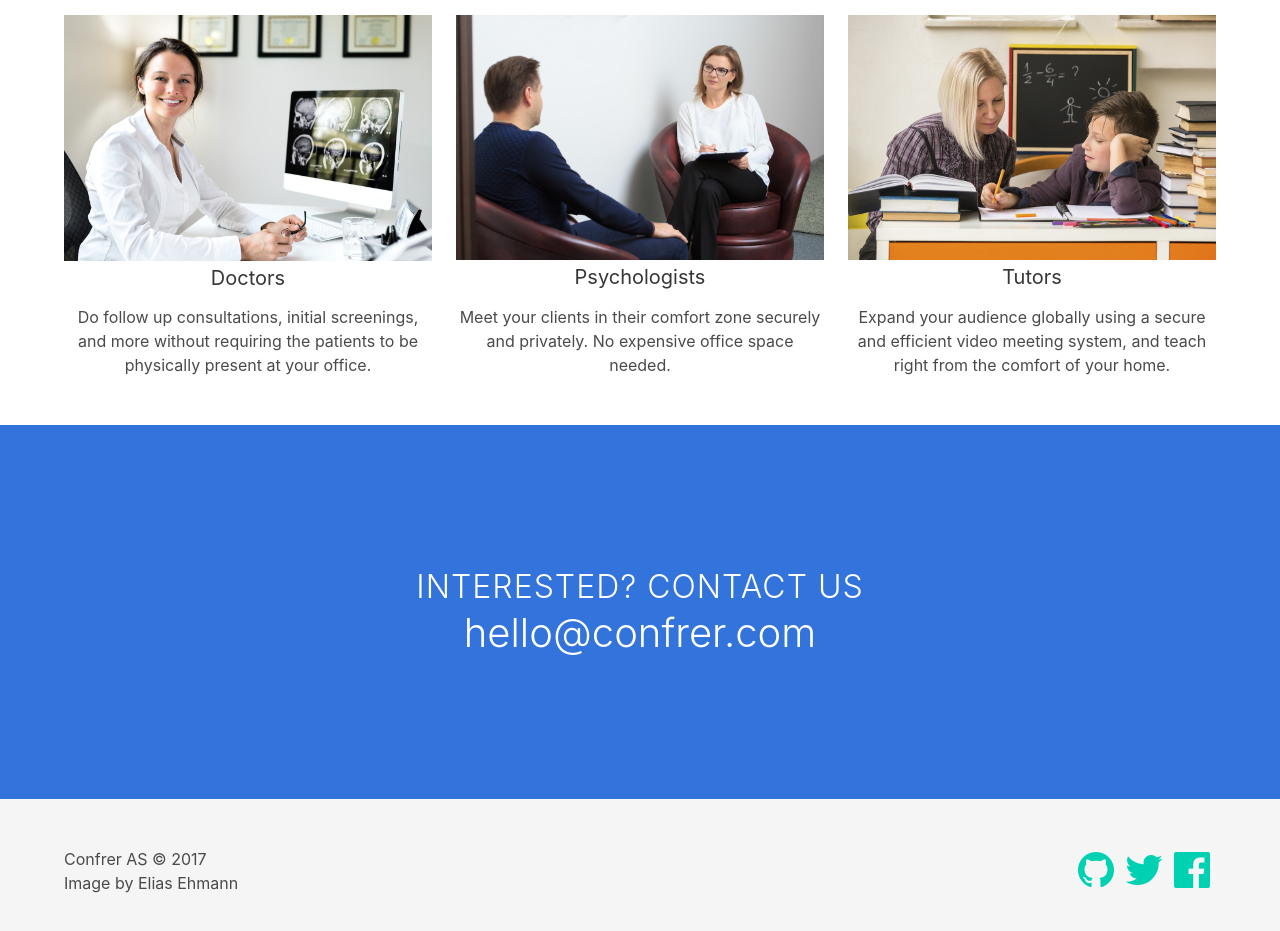
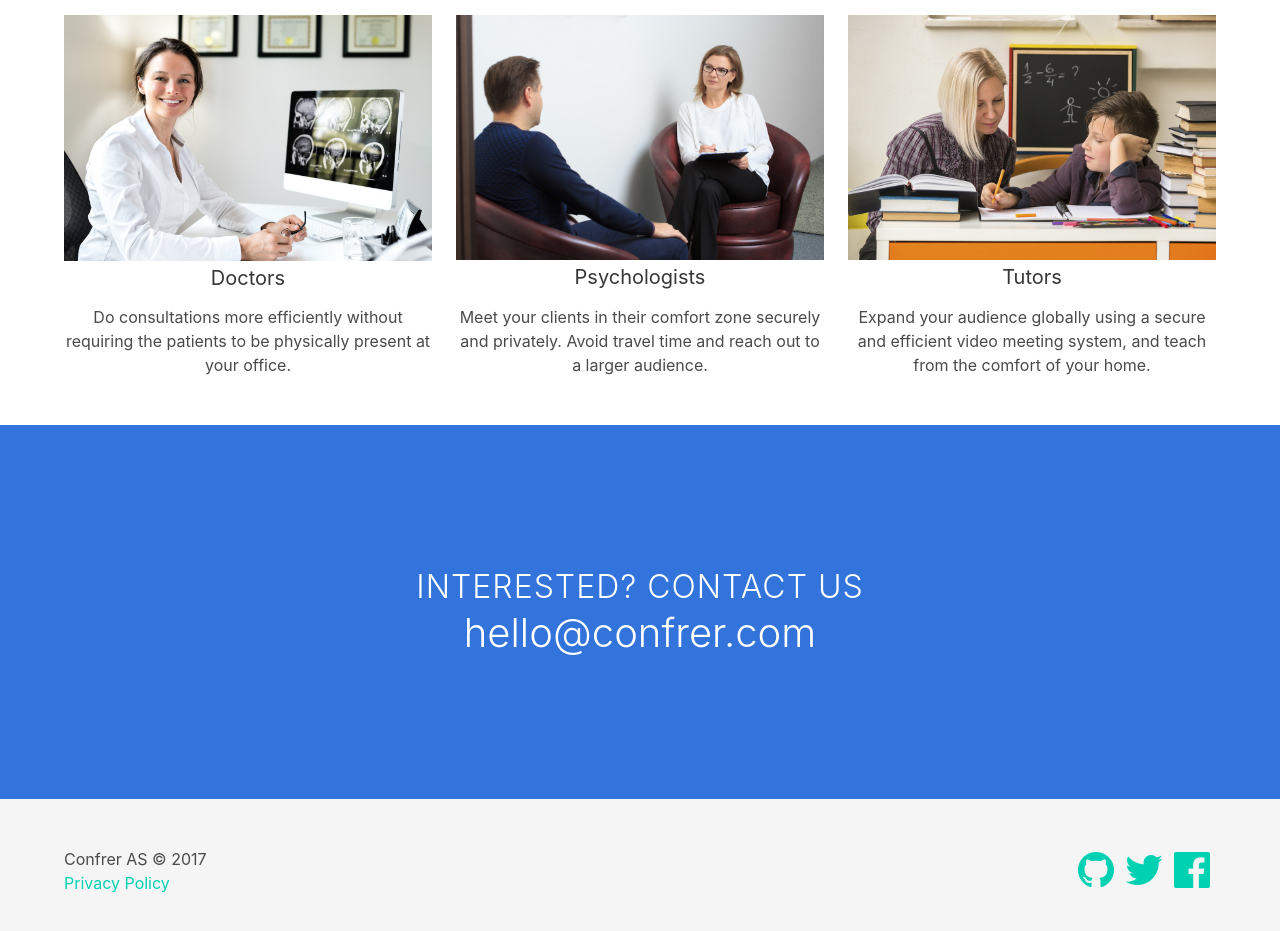
Before and after one commit to Confrere/confrer.github.io, a plain HTML site: page index.html in a window 1280 px wide. Shown: the part 1935-2866 px from the top of the page. Drawn offline with Linux system fonts and the light colour scheme.

Commit message:
Site updated: 2017-06-23 12:54:30

```diff
--- a/index.html
+++ b/index.html
@@ -2,7 +2,7 @@
 </p><p><strong>Video will allow all professionals to run their business online.</strong></p></div></div></div></section><section class="hero is-primary is-medium"><div class="container"><div class="hero-body"><div style="margin-bottom: 2rem;" class="heading has-text-centered"><h1 class="title">Plan</h1><h1 class="subtitle">Where we're going</h1></div><div class="columns"><div class="column"><div class="body has-text-centered"><h1 class="title">Why</h1><p>Running client meetings online will enable professionals to work more efficiently and spend less resources on physical facilities. Reduced travel and waiting time makes the offering more attractive for a larger number of clients.
 </p></div></div><div class="column"><div class="body has-text-centered"><h1 class="title">How</h1><p>We are developing software specifically for improving meetings between professionals and clients. It works out of the box, and fits into each professional's website and brand.
 </p></div></div><div class="column"><div class="body has-text-centered"><h1 class="title">What</h1><p>A complete solution for video consultations between professional and client will solve problems such as client booking, queueing and payment in addition to flawless video meeting experience.
-</p></div></div></div></div></div></section><section class="section"><div class="container"><div style="margin-bottom: 2rem;" class="heading has-text-centered"><h1 class="title">Use cases</h1></div><div class="content columns"><div class="column"><img src="/img/Medical-Doctors.jpeg"><h4 class="has-text-centered">Doctors</h4><p class="has-text-centered">Do follow up consultations, initial screenings, and more without requiring the patients to be physically present at your office.
-</p></div><div class="column"><img src="/img/Psychologists.jpeg"><h4 class="has-text-centered">Psychologists</h4><p class="has-text-centered">Meet your clients in their comfort zone securely and privately. No expensive office space needed.
-</p></div><div class="column"><img src="/img/Tutoring.jpeg"><h4 class="has-text-centered">Tutors</h4><p class="has-text-centered">Expand your audience globally using a secure and efficient video meeting system, and teach right from the comfort of your home.
-</p></div></div></div></section><section class="hero is-medium is-info contact-us"><div class="hero-body"><div class="container"><div class="heading has-text-centered"><h1 class="title">Interested? Contact us</h1></div><div class="body has-text-centered"><a href="mailto:hello@confrer.com" class="title is-2">hello@confrer.com</a></div></div></div></section><footer class="footer"><div class="container"><div class="level is-mobile"><div class="level-left"><div><p>Confrer AS © 2017</p><p>Image by Elias Ehmann</p></div></div><div class="level-right"><div class="content"><a><span class="icon is-large"><i aria-hidden="true" class="fa fa-github"></i></span></a><a><span class="icon is-large"><i aria-hidden="true" class="fa fa-twitter"></i></span></a><a><span class="icon is-large"><i aria-hidden="true" class="fa fa-facebook-official"></i></span></a></div></div></div></div></footer></body></html>
+</p></div></div></div></div></div></section><section class="section"><div class="container"><div style="margin-bottom: 2rem;" class="heading has-text-centered"><h1 class="title">Use cases</h1></div><div class="content columns"><div class="column"><img src="/img/Medical-Doctors.jpeg"><h4 class="has-text-centered">Doctors</h4><p class="has-text-centered">Do consultations more efficiently without requiring the patients to be physically present at your office.
+</p></div><div class="column"><img src="/img/Psychologists.jpeg"><h4 class="has-text-centered">Psychologists</h4><p class="has-text-centered">Meet your clients in their comfort zone securely and privately. Avoid travel time and reach out to a larger audience.
+</p></div><div class="column"><img src="/img/Tutoring.jpeg"><h4 class="has-text-centered">Tutors</h4><p class="has-text-centered">Expand your audience globally using a secure and efficient video meeting system, and teach from the comfort of your home.
+</p></div></div></div></section><section class="hero is-medium is-info contact-us"><div class="hero-body"><div class="container"><div class="heading has-text-centered"><h1 class="title">Interested? Contact us</h1></div><div class="body has-text-centered"><a href="mailto:hello@confrer.com" class="title is-2">hello@confrer.com</a></div></div></div></section><footer class="footer"><div class="container"><div class="level is-mobile"><div class="level-left"><div><p>Confrer AS © 2017</p><a href="http://www.iubenda.com/privacy-policy/8161398">Privacy Policy</a></div></div><div class="level-right"><div class="content"><a><span class="icon is-large"><i aria-hidden="true" class="fa fa-github"></i></span></a><a><span class="icon is-large"><i aria-hidden="true" class="fa fa-twitter"></i></span></a><a><span class="icon is-large"><i aria-hidden="true" class="fa fa-facebook-official"></i></span></a></div></div></div></div></footer></body></html>
```
Also changed, not shown: 2017/05/28/hello-world/index.html (+1 -1 lines), archives/2017/05/index.html (+1 -1 lines), archives/2017/index.html (+1 -1 lines), archives/index.html (+1 -1 lines).
